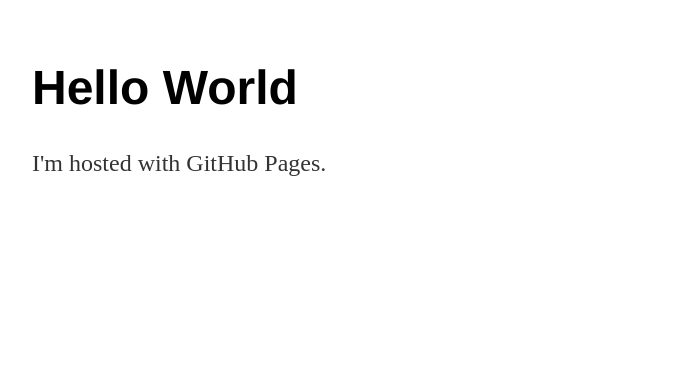
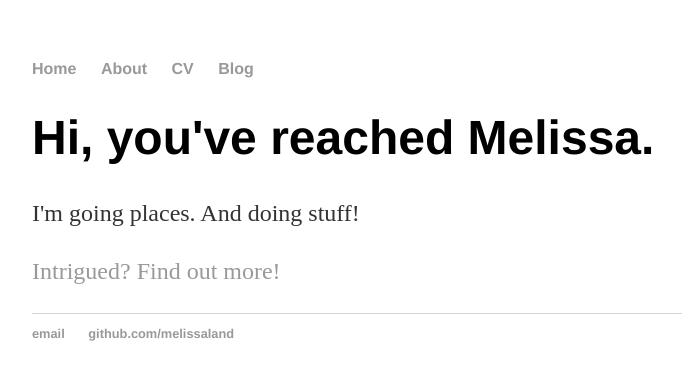
Before and after one commit to melissaland/melissaland.github.io, a Jekyll site: the page built from index.html, in a window 1280 px wide. Shown: the top 380 px of the page, without its empty margins (160-842 px from the left). Built offline with Jekyll 4.4.1, drawn with Linux system fonts in a browser that asks for light colours; Markdown is read by kramdown in place of the engine named in the settings.

Commit message:
Update index.html
take out header and footer, use default layout

```diff
--- a/index.html
+++ b/index.html
@@ -1,11 +1,9 @@
-<!DOCTYPE html>
-<html>
-<head>
-	<!-- link to main stylesheet -->
-	<link rel="stylesheet" type="text/css" href="/css/main.css">
-<body>
-	<h1>Hello World</h1>
-	<p>I'm hosted with GitHub Pages.</p>
-</body>
-</head>
-</html>
+---
+layout: default
+title: Hank Quinlan, Horrible Cop
+---
+<div class="blurb">
+	<h1>Hi, you've reached Melissa.</h1>
+	<p>I'm going places. And doing stuff! </p>
+	<p><a href="/about">Intrigued? Find out more!</a></p>
+</div><!-- /.blurb -->
```
